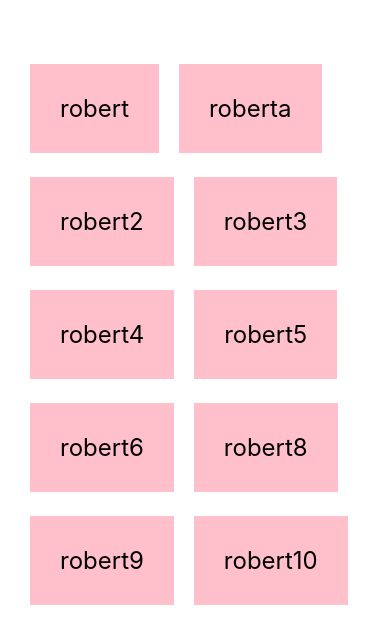
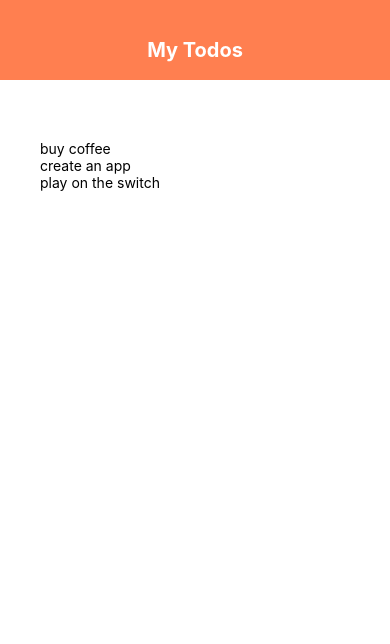
Before and after one commit to robert07ravikumar/react-native-code-evolution, a React Native app: screen / in a window 390 px wide. Shown: the top 644 px of the page. Built offline with nearby package versions, Linux system fonts and the light colour scheme.

Commit message:
chapter 9 todo part 1

```diff
--- a/App.js
+++ b/App.js
@@ -1,59 +1,29 @@
 import React , {useState} from 'react';
 import { StyleSheet, Text, View,FlatList ,TouchableOpacity} from 'react-native';
+import Header from './components/Header'
 
 export default function App() {
-  const [people,setPeople] = useState([
-    {name: 'robert', id: '1'},
-    {name: 'roberta', id: '2'},
-    {name: 'robert2', id: '3'},
-    {name: 'robert3', id: '4'},
-    {name: 'robert4', id: '5'},
-    {name: 'robert5', id: '6'},
-    {name: 'robert6', id: '7'},
-    {name: 'robert8', id: '8'},
-    {name: 'robert9', id: '9'},
-    {name: 'robert10', id: '10'}
 
+  const [todos,setTodos] = useState([
+    {text: 'buy coffee',key: '1'},
+    {text: 'create an app',key: '2'},
+    {text: 'play on the switch',key: '3'}
   ])
-
-  const pressHandler = (id) => {
-    console.log(id);
-    setPeople((prevPeople) => {
-      return prevPeople.filter(person => person.id != id);
-    });
-  }
-
 
   return (
     <View style={styles.container}>
-
-      <FlatList
-        data={people}
-        numColumns={2}
-        keyExtractor={(item) => item.id}
-        renderItem ={({item}) => (
-          <TouchableOpacity onPress={() => pressHandler(item.id)}>
-          <Text style={styles.item}>
-                {item.name}
-                </Text>
-                </TouchableOpacity>
-        )}
-      />
-
-      {/* <ScrollView>
-      {
-        people.map(item => (
-            <View key={item.key}>
-              <Text style={styles.item}>
-                {item.name}
-                </Text>
-              </View>
-          )
-        )
-      }
-    </ScrollView> */}
-
-
+      <Header/>
+      <View style={styles.content}>
+        {/** to form */}
+          <View style={styles.list}>
+            <FlatList
+              data={todos}
+              renderItem={({item}) => (
+              <Text>{item.text}</Text>
+              )}
+            />
+          </View>
+        </View>
     </View>
    );
 }
@@ -61,18 +31,12 @@
 const styles = StyleSheet.create({
   container: {
     flex: 1,
-    backgroundColor: '#fff',
-    paddingTop: 40,
-    paddingHorizontal: 20
-    // alignItems: 'center',
-    // justifyContent: 'center',
+    backgroundColor: '#fff'
   },
-  item:{
-    marginTop: 24,
-    padding: 30,
-    backgroundColor: 'pink',
-    fontSize: 24,
-    marginHorizontal:10,
-    marginTop:24
+  content:{
+    padding: 40,
+  },
+  list:{
+    marginTop:20
   }
 });
--- /dev/null
+++ b/components/Header.js
@@ -0,0 +1,26 @@
+import React from 'react'
+import { StyleSheet, Text, View,FlatList ,TouchableOpacity} from 'react-native';
+
+export default function Header() {
+    return (
+        <View style={styles.header}>
+            <Text style={styles.title}>
+                My Todos
+                </Text>
+        </View>
+    )
+}
+
+const styles = StyleSheet.create({
+    header:{
+        height: 80,
+        paddingTop: 38,
+        backgroundColor: 'coral'
+    },
+    title:{
+        textAlign: "center",
+        color: '#fff',
+        fontSize:20,
+        fontWeight: 'bold'
+    }
+})
```
